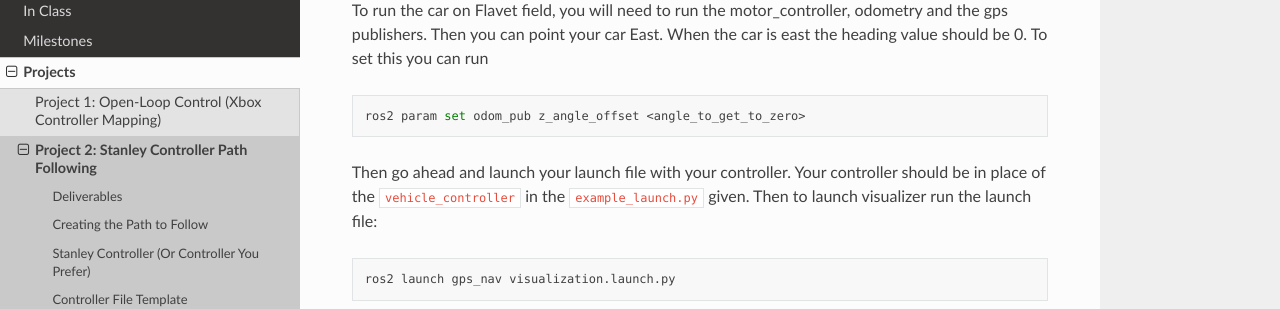
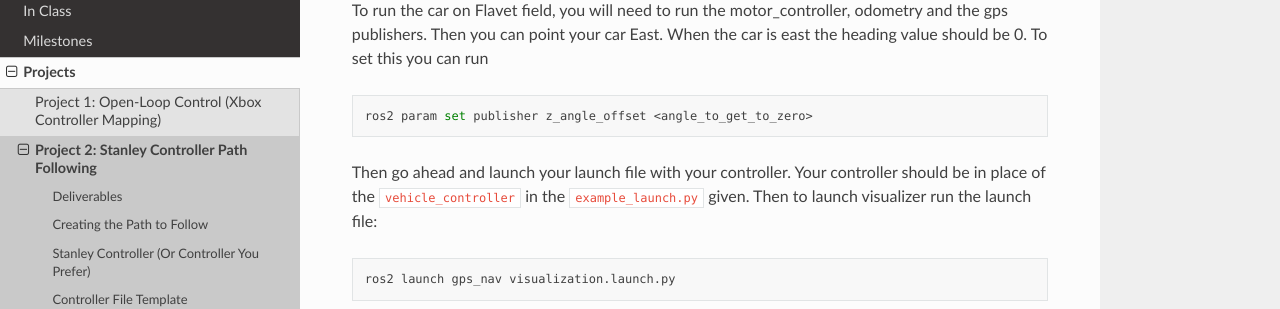
Before and after one commit to av-mae-uf/av1tenth-docs, a Sphinx documentation site: the page built from docs/assignments/projects/project2.rst, in a window 1280 px wide and 900 px high, scrolled down 3471 px. Shown: the part 151-460 px from the top of the window. Built offline with Sphinx 7.4.7 and the Read the Docs theme 2.0.0, drawn with Linux system fonts in a browser that asks for light colours.

Commit message:
Update project2.rst

```diff
--- a/docs/assignments/projects/project2.rst
+++ b/docs/assignments/projects/project2.rst
@@ -118,7 +118,7 @@ heading value should be 0. To set this you can run
 
 .. code-block:: bash
 
-    ros2 param set odom_pub z_angle_offset <angle_to_get_to_zero>
+    ros2 param set publisher z_angle_offset <angle_to_get_to_zero>
 
 Then go ahead and launch your launch file with your controller. Your controller should be in place of the ``vehicle_controller`` in the ``example_launch.py`` given.
 Then to launch visualizer run the launch file:
```
